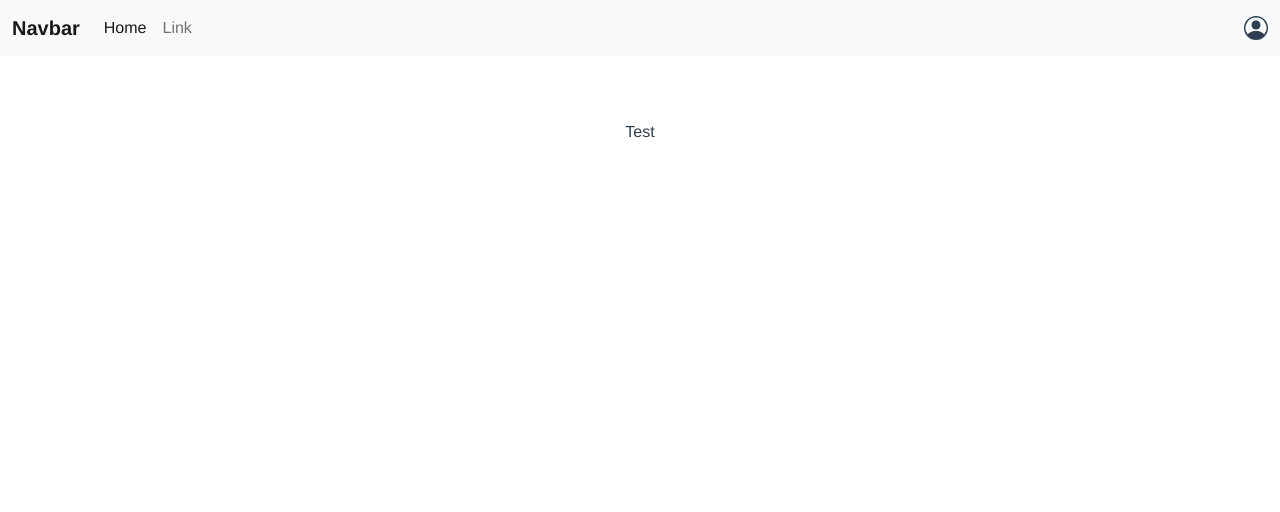
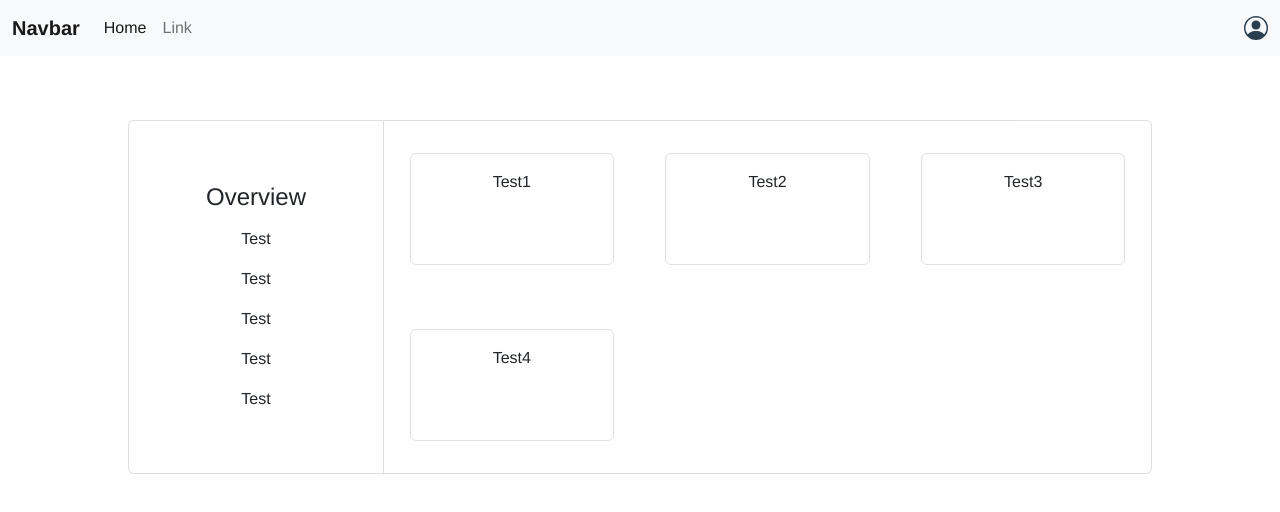
Before and after one commit to Lucam31/YachthafenFrontend, a Vue app: page /profile in a window 1280 px wide. Shown: the top 512 px of the page. Built offline with nearby package versions, Linux system fonts and the light colour scheme.

Commit message:
Added Dashboard

```diff
--- a/src/views/LoginView.vue
+++ b/src/views/LoginView.vue
@@ -10,7 +10,7 @@
           <input type="text" class="form-control" id="password" placeholder="Password">
         </div>
         <button type="submit" class="btn btn-primary" >Login</button>
-        <button type="submit" class="btn btn-primary"><a href="/register">Register</a></button>
+        <button type="submit" class="btn btn-primary"><a href="/register" class="registerButton">Register</a></button>
       </form>
     </div>
   </div>
@@ -37,11 +37,11 @@ button{
   margin-left: 1rem;
   margin-right: 1rem;
 }
-a{
+.registerButton{
   text-decoration: none;
   color: white;
 }
-a:hover{
+.registerButton:hover{
   text-decoration: none;
   color: white;
 }
--- a/src/views/ProfileView.vue
+++ b/src/views/ProfileView.vue
@@ -1,5 +1,28 @@
 <template>
-    Test
+   <div class="dashboard list-group list-group-horizontal">
+    <div class="overview list-group-item">
+        <h4>Overview</h4>
+        <p>Test</p>
+        <p>Test</p>
+        <p>Test</p>
+        <p>Test</p>
+        <p>Test</p>
+    </div>
+    <div class="panels list-group-item">
+        <div class="panel border rounded container p-3 text-center">
+            Test1
+        </div>
+        <div class="panel border rounded container p-3 text-center">
+            Test2
+        </div>
+        <div class="panel border rounded container p-3 text-center">
+            Test3
+        </div>
+        <div class="panel border rounded container p-3 text-center">
+            Test4
+        </div>
+    </div>
+   </div>
 </template>
 
   <script>
@@ -14,4 +37,32 @@
   </script>
 
   <style>
+  .dashboard{
+    display: grid;
+    grid-template-columns: 1fr 3fr;
+  }
+  .dashboard *{
+    margin: 0;
+    padding: 0;
+  }
+  .panels{
+    grid-column: 2/3;
+    display: grid;
+    grid-template-columns: 1fr 1fr 1fr;
+  }
+  .panel{
+    width: 80%;
+    height: 7rem;
+    justify-self: center;
+    margin: 2em;
+  }
+  .overview{
+    grid-column: 1/2;
+    display: flex;
+    flex-direction: column;
+    justify-content: center;
+  }
+  .overview p{
+    margin-top: 1em;
+  }
   </style>
```
